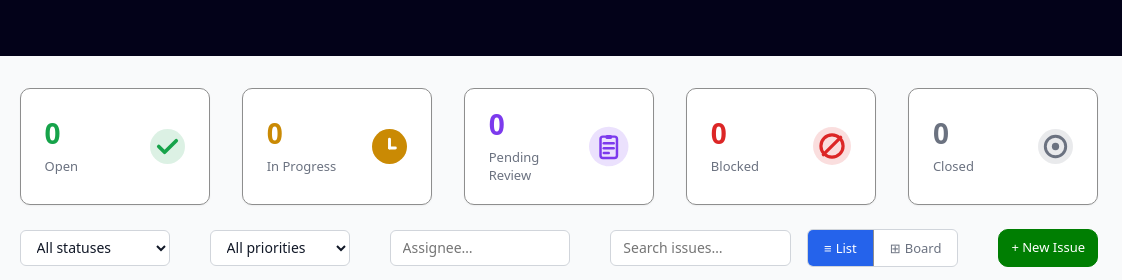
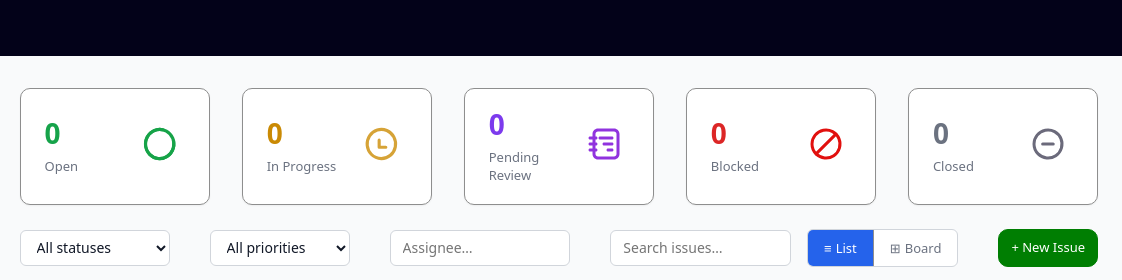
Before and after one commit to cse110-sp24-group05/Agent-Issue-Tracker, a website with bundled scripts: page src/index.html in a window 1280 px wide. Shown: the top 280 px of the page, 158-1280 px from the left. Built offline with nearby package versions, Linux system fonts and the light colour scheme; files whose address does not match are found by name.

Commit message:
fix(frontend): dashboard and issues page use the same status icons

```diff
--- a/src/css/dashboard.css
+++ b/src/css/dashboard.css
@@ -80,7 +80,7 @@
 
 /* ─── Dashboard Layout ───────────────────────────────────────────── */
 .dashboard-page {
-  padding-top: calc(var(--nav-height) + 45px); /* nav + sprint bar height */
+  padding-top: calc(var(--nav-height)); /* nav + sprint bar height */
   min-height: 100vh;
   background: var(--color-bg-subtle);
   padding-left: calc(var(--sidebar-width));
--- a/src/css/list.css
+++ b/src/css/list.css
@@ -178,7 +178,7 @@
 
 .issue-table thead tr {
   border-bottom: 1px solid var(--color-border);
-  background: var(--color-bg-subtle);
+  background: var(--color-fill-light);
 }
 
 .issue-table th {
--- a/src/css/main.css
+++ b/src/css/main.css
@@ -342,16 +342,18 @@ select {
 
   }
 
+  .status-icon.large {
+    width: 50px;
+    height: 50px;
+  }
+
   /* This is jank, but it's the only way to apply colors to SVGs without modifying the SVGs themselves*/
-  .status-icon[data-filter="open"]                        { filter: var(--filter-issue-open); }
   .status-icon[data-filter="todo"]                        { filter: var(--filter-issue-open); }
   .status-icon[data-filter="in-progress"]                 { filter: var(--filter-issue-in-progress); }
-  .status-icon[data-filter="in_progress"]                 { filter: var(--filter-issue-in-progress); }
   .status-icon[data-filter="closed"]                      { filter: var(--filter-issue-closed-dark); }
-  .status-icon[data-filter="pending-review"]              { filter: var(--filter-issue-pending); }
-  .status-icon[data-filter="review"]              { filter: var(--filter-issue-pending); }
-  .status-icon[data-filter="pending"]              { filter: var(--filter-issue-pending); }
+  .status-icon[data-filter="pending"]                     { filter: var(--filter-issue-pending); }
   .status-icon[data-filter="blocked"]                     { filter: var(--filter-issue-blocked); }
+
 
   /* ─── Buttons ───────────────────────────────────────────────────── */
   .btn {
--- a/src/index.html
+++ b/src/index.html
@@ -29,28 +29,9 @@
               </div>
 
               <!-- Checkmark icon -->
-              <svg
-                class="stat-icon"
-                width="35"
-                height="35"
-                viewBox="0 0 24 24"
-                fill="none"
-                aria-hidden="true"
-              >
-                <circle
-                  cx="12"
-                  cy="12"
-                  r="12"
-                  fill="var(--status-open)"
-                  opacity="0.15"
-                />
-                <path
-                  d="M6 12L10 16L18 8"
-                  stroke="var(--status-open)"
-                  stroke-width="2.5"
-                  stroke-linecap="round"
-                  stroke-linejoin="round"
-                />
+              <status-icon>
+                <img src="./assets/svg/todo.svg" class="status-icon large" data-filter="todo">
+              </status-icon>
               </svg>
             </div>
           </button>
@@ -66,33 +47,9 @@
                 <div class="stat-label">In Progress</div>
               </div>
               <!-- Clock icon -->
-              <svg width="35" height="35" viewBox="0 0 24 24" fill="none">
-                <circle
-                  cx="12"
-                  cy="12"
-                  r="12"
-                  fill="var(--status-in-progress)"
-                  aria-hidden="true"
-                />
-                <line
-                  x1="12"
-                  y1="7"
-                  x2="12"
-                  y2="13"
-                  stroke="white"
-                  stroke-width="2"
-                  stroke-linecap="round"
-                />
-                <line
-                  x1="12"
-                  y1="13"
-                  x2="16"
-                  y2="13"
-                  stroke="white"
-                  stroke-width="2"
-                  stroke-linecap="round"
-                />
-              </svg>
+              <status-icon>
+                <img src="./assets/svg/in-progress.svg" class="status-icon large" data-filter="in-progress">
+              </status-icon>
             </div>
           </button>
 
@@ -107,65 +64,10 @@
                 <div class="stat-label">Pending Review</div>
               </div>
               <!-- Review clipboard icon -->
-              <svg
-                width="45"
-                height="45"
-                viewBox="0 0 24 24"
-                fill="none"
-                aria-hidden="true"
-              >
-                <circle
-                  cx="12"
-                  cy="12"
-                  r="12"
-                  fill="var(--status-pending-review)"
-                  opacity="0.15"
-                />
-                <rect
-                  x="7"
-                  y="6"
-                  width="10"
-                  height="13"
-                  rx="1.5"
-                  stroke="var(--status-pending-review)"
-                  stroke-width="1.5"
-                />
-                <line
-                  x1="9"
-                  y1="10"
-                  x2="15"
-                  y2="10"
-                  stroke="var(--status-pending-review)"
-                  stroke-width="1.5"
-                  stroke-linecap="round"
-                />
-                <line
-                  x1="9"
-                  y1="13"
-                  x2="15"
-                  y2="13"
-                  stroke="var(--status-pending-review)"
-                  stroke-width="1.5"
-                  stroke-linecap="round"
-                />
-                <line
-                  x1="9"
-                  y1="16"
-                  x2="12"
-                  y2="16"
-                  stroke="var(--status-pending-review)"
-                  stroke-width="1.5"
-                  stroke-linecap="round"
-                />
-                <rect
-                  x="10"
-                  y="5"
-                  width="4"
-                  height="2.5"
-                  rx="1"
-                  fill="var(--status-pending-review)"
-                />
-              </svg>
+
+              <status-icon>
+                <img src="./assets/svg/pending.svg" class="status-icon large" data-filter="pending">
+              </status-icon>
             </div>
           </button>
 
@@ -177,37 +79,10 @@
                 <div class="stat-label">Blocked</div>
               </div>
               <!-- Blocked circle icon -->
-              <svg
-                width="38"
-                height="38"
-                viewBox="0 0 24 24"
-                fill="none"
-                aria-hidden="true"
-              >
-                <circle
-                  cx="12"
-                  cy="12"
-                  r="12"
-                  fill="var(--status-blocked)"
-                  opacity="0.15"
-                />
-                <circle
-                  cx="12"
-                  cy="12"
-                  r="7"
-                  stroke="var(--status-blocked)"
-                  stroke-width="2"
-                />
-                <line
-                  x1="6.5"
-                  y1="17.5"
-                  x2="17.5"
-                  y2="6.5"
-                  stroke="var(--status-blocked)"
-                  stroke-width="2"
-                  stroke-linecap="round"
-                />
-              </svg>
+
+              <status-icon>
+                <img src="./assets/svg/blocked.svg" class="status-icon large" data-filter="blocked">
+              </status-icon>
             </div>
           </button>
 
@@ -219,29 +94,9 @@
                 <div class="stat-label">Closed</div>
               </div>
               <!-- Circle with dot icon -->
-              <svg
-                width="35"
-                height="35"
-                viewBox="0 0 24 24"
-                fill="none"
-                aria-hidden="true"
-              >
-                <circle
-                  cx="12"
-                  cy="12"
-                  r="12"
-                  fill="var(--status-closed)"
-                  opacity="0.15"
-                />
-                <circle
-                  cx="12"
-                  cy="12"
-                  r="7"
-                  stroke="var(--status-closed)"
-                  stroke-width="2"
-                />
-                <circle cx="12" cy="12" r="2.5" fill="var(--status-closed)" />
-              </svg>
+              <status-icon>
+                <img src="./assets/svg/closed.svg" class="status-icon large" data-filter="closed">
+              </status-icon>
             </div>
           </button>
         </div>
```
Also changed, not shown: src/dashboard.html (+1 -1 lines).
